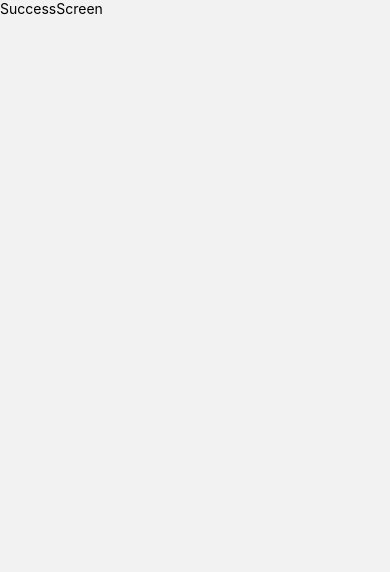
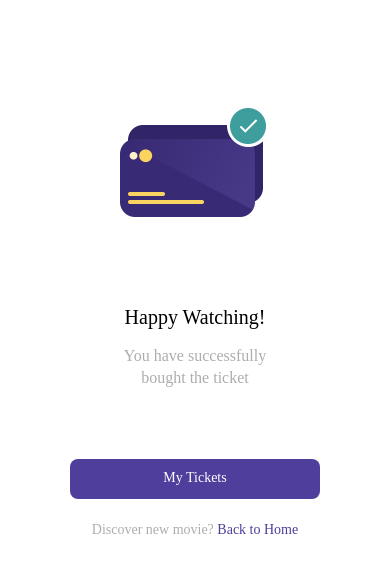
Before and after one commit to MuhammadAnsoriNasution/react-native-flutix-firebase, a React Native app: screen /SuccessScreen in a window 390 px wide. Shown: the top 572 px of the page. Built offline with nearby package versions, Linux system fonts and the light colour scheme.

Commit message:
success topup

```diff
--- a/src/screens/CheckoutScreen.tsx
+++ b/src/screens/CheckoutScreen.tsx
@@ -8,7 +8,7 @@ import * as images from '../assets/images';
 
 type Props = NativeStackScreenProps<RootStackParamList, 'CheckoutScreen'>;
 
-export default function CheckoutScreen({}: Props) {
+export default function CheckoutScreen({ navigation }: Props) {
   return (
     <Moleculs.ContainerScreen
       bgStatusBar={theme.whiteColor}
@@ -52,7 +52,7 @@ export default function CheckoutScreen({}: Props) {
           <Atoms.Button.RectButton
             background="green"
             label="Checkout Now"
-            onPress={() => {}}
+            onPress={() => navigation.navigate('SuccessScreen')}
           />
         </View>
       </View>
--- a/src/screens/SelectSeatScreen.tsx
+++ b/src/screens/SelectSeatScreen.tsx
@@ -28,6 +28,7 @@ export default function SelectSeatScreen({ navigation }: Props) {
                     <Atoms.Card.SelecttableCard
                       width={40}
                       height={40}
+                      key={`${String.fromCharCode(index + 65)} ${item + 1}`}
                       label={`${String.fromCharCode(index + 65)} ${item + 1}`}
                     />
                   );
--- a/src/screens/SuccessScreen.tsx
+++ b/src/screens/SuccessScreen.tsx
@@ -1,14 +1,96 @@
-import { View, Text } from 'react-native';
+import { View, Text, StyleSheet, Image, TouchableOpacity } from 'react-native';
 import React from 'react';
 import { NativeStackScreenProps } from '@react-navigation/native-stack';
 import { RootStackParamList } from '../routes/types';
-
+import { Atoms, Moleculs } from '../components';
+import theme from '../utils/theme';
+import * as images from '../assets/images';
 type Props = NativeStackScreenProps<RootStackParamList, 'SuccessScreen'>;
 
-export default function SuccessScreen({}: Props) {
+export default function SuccessScreen({ navigation }: Props) {
   return (
-    <View>
-      <Text>SuccessScreen</Text>
-    </View>
+    <Moleculs.ContainerScreen
+      barStyle="dark-content"
+      bgStatusBar={theme.whiteColor}>
+      <View style={styles.container}>
+        <Image source={images.top_up_done} style={styles.topUpDone} />
+        <View style={styles.containerMsg}>
+          <Text style={styles.title}>Happy Watching!</Text>
+          <Text style={styles.desc}>
+            {'You have successfully\nbought the ticket'}
+          </Text>
+        </View>
+        <View style={styles.footer}>
+          <Atoms.Button.RectButton
+            label="My Tickets"
+            onPress={() =>
+              navigation.navigate('MainScreen', { screen: 'TicketScreen' })
+            }
+          />
+          <View style={styles.containerDiscover}>
+            <Text style={styles.discover}>Discover new movie? </Text>
+            <TouchableOpacity
+              onPress={() =>
+                navigation.navigate('MainScreen', { screen: 'MovieScreen' })
+              }>
+              <Text style={styles.textBackToHome}>Back to Home</Text>
+            </TouchableOpacity>
+          </View>
+        </View>
+      </View>
+    </Moleculs.ContainerScreen>
   );
 }
+
+const styles = StyleSheet.create({
+  container: {
+    flex: 1,
+    flexDirection: 'column',
+    gap: 70,
+    alignItems: 'center',
+    paddingVertical: 70,
+  },
+  topUpDone: {
+    width: 150,
+    height: 150,
+    marginTop: 16,
+  },
+  containerMsg: {
+    display: 'flex',
+    flexDirection: 'column',
+    gap: 16,
+    alignItems: 'center',
+  },
+  title: {
+    ...theme.styles.blackTextFont,
+    fontSize: 20,
+  },
+  desc: {
+    ...theme.styles.greyTextFont,
+    fontSize: 16,
+    textAlign: 'center',
+    lineHeight: 22,
+    fontWeight: '400',
+  },
+  footer: {
+    display: 'flex',
+    flexDirection: 'column',
+    gap: 20,
+    alignItems: 'center',
+  },
+  containerDiscover: {
+    display: 'flex',
+    flexDirection: 'row',
+  },
+  discover: {
+    ...theme.styles.greyTextFont,
+    fontSize: 14,
+    lineHeight: 22,
+    fontWeight: '400',
+  },
+  textBackToHome: {
+    ...theme.styles.purpleTextFont,
+    fontSize: 14,
+    lineHeight: 22,
+  },
+});
```
